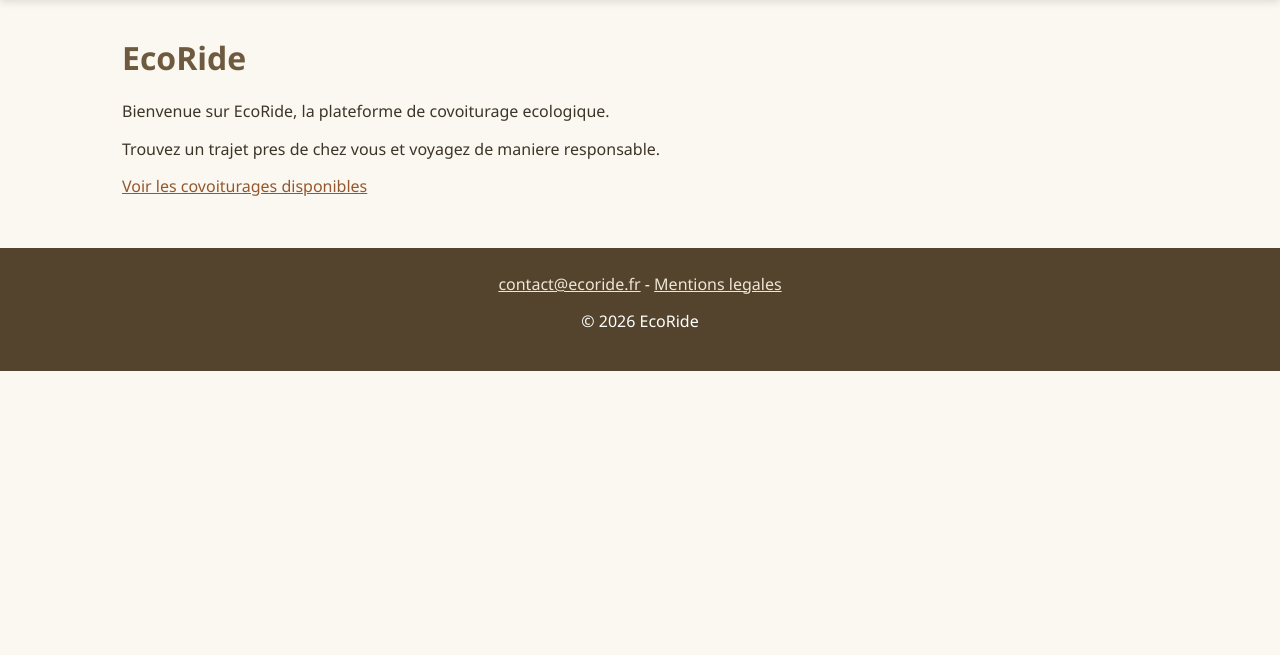
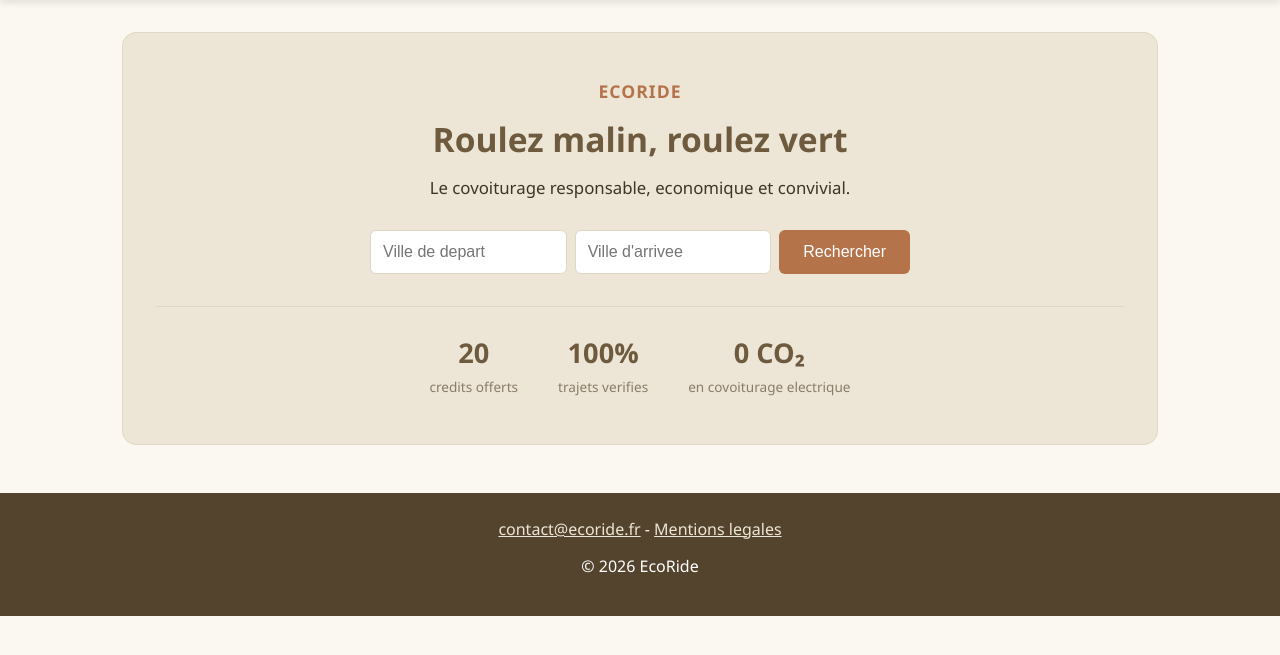
Before and after one commit to Rvlto974/Ecoride, a PHP site: page / in a window 1280 px wide. Shown: the part 68-723 px from the top of the page. Run offline with PHP 8.4, Linux system fonts and the light colour scheme; classes that the project's autoload settings leave out are loaded by file name.

Commit message:
Page d'accueil : banniere avec recherche integree et chiffres cles

```diff
--- a/app/Views/home/index.php
+++ b/app/Views/home/index.php
@@ -1,6 +1,29 @@
-<!-- Contenu specifique de la page d'accueil -->
-<h1>EcoRide</h1>
-<p>Bienvenue sur EcoRide, la plateforme de covoiturage ecologique.</p>
-<p>Trouvez un trajet pres de chez vous et voyagez de maniere responsable.</p>
+<!-- Page d'accueil : banniere avec recherche integree -->
+<section class="banniere">
+    <p class="banniere-marque">EcoRide</p>
+    <h1 class="banniere-titre">Roulez malin, roulez vert</h1>
+    <p class="banniere-soustitre">Le covoiturage responsable, economique et convivial.</p>
 
-<p><a href="/covoiturages">Voir les covoiturages disponibles</a></p>
+    <!-- Recherche rapide : envoie vers la page covoiturages (methode GET) -->
+    <form action="/covoiturages" method="get" class="banniere-recherche" role="search">
+        <input type="text" name="depart" placeholder="Ville de depart" aria-label="Ville de depart">
+        <input type="text" name="arrivee" placeholder="Ville d'arrivee" aria-label="Ville d'arrivee">
+        <button type="submit">Rechercher</button>
+    </form>
+
+    <!-- Chiffres-cles -->
+    <div class="banniere-chiffres">
+        <div class="chiffre">
+            <span class="chiffre-valeur">20</span>
+            <span class="chiffre-label">credits offerts</span>
+        </div>
+        <div class="chiffre">
+            <span class="chiffre-valeur">100%</span>
+            <span class="chiffre-label">trajets verifies</span>
+        </div>
+        <div class="chiffre">
+            <span class="chiffre-valeur">0 CO&#8322;</span>
+            <span class="chiffre-label">en covoiturage electrique</span>
+        </div>
+    </div>
+</section>
--- a/public/css/style.css
+++ b/public/css/style.css
@@ -1,21 +1,19 @@
 /* ===== EcoRide - Feuille de style principale ===== */
 /* Charte "recyclee" : kraft, bois, terre, accent terracotta, touche verte ecolo */
 
-/* Variables de couleurs (centralisees : un seul endroit a modifier) */
 :root {
-    --brun-principal: #6E5A3E;   /* bois / kraft : menu, titres */
-    --brun-fonce: #54442E;       /* survol, footer */
-    --terracotta: #B5734A;       /* accent : boutons d'action */
-    --terracotta-fonce: #93582F; /* survol des boutons */
-    --kraft-clair: #EDE6D6;      /* fond doux : cartes claires, badges */
-    --creme: #FBF8F1;            /* fond de page */
+    --brun-principal: #6E5A3E;
+    --brun-fonce: #54442E;
+    --terracotta: #B5734A;
+    --terracotta-fonce: #93582F;
+    --kraft-clair: #EDE6D6;
+    --creme: #FBF8F1;
     --blanc: #FFFFFF;
-    --vert-ecolo: #5C7A4A;       /* touche verte : badge ecologique */
-    --texte: #3D3528;            /* brun tres fonce pour le texte */
-    --bordure: #E0D7C4;          /* bordures douces */
+    --vert-ecolo: #5C7A4A;
+    --texte: #3D3528;
+    --bordure: #E0D7C4;
 }
 
-/* Reset de base */
 * {
     margin: 0;
     padding: 0;
@@ -56,7 +54,6 @@ header nav a:hover {
     opacity: 0.75;
 }
 
-/* Le premier lien (logo EcoRide) plus gros */
 header nav a:first-child {
     font-size: 1.4rem;
     font-weight: 700;
@@ -89,10 +86,91 @@ p {
     margin-bottom: 0.75rem;
 }
 
-/* Liens dans le contenu */
 main a {
     color: var(--terracotta-fonce);
     font-weight: 500;
+}
+
+/* ===== Banniere d'accueil ===== */
+.banniere {
+    background-color: var(--kraft-clair);
+    border: 1px solid var(--bordure);
+    border-radius: 14px;
+    padding: 2.75rem 2rem;
+    text-align: center;
+}
+
+.banniere-marque {
+    font-size: 1.1rem;
+    font-weight: 600;
+    color: var(--terracotta);
+    letter-spacing: 1px;
+    text-transform: uppercase;
+    margin-bottom: 0.5rem;
+}
+
+.banniere-titre {
+    font-size: 2.1rem;
+    color: var(--brun-principal);
+    margin-bottom: 0.5rem;
+}
+
+.banniere-soustitre {
+    font-size: 1.05rem;
+    color: var(--texte);
+    margin-bottom: 1.75rem;
+}
+
+/* Barre de recherche dans la banniere */
+.banniere-recherche {
+    display: flex;
+    gap: 8px;
+    max-width: 540px;
+    margin: 0 auto 2rem;
+    flex-wrap: wrap;
+    background: none;
+    border: none;
+    padding: 0;
+}
+
+.banniere-recherche input {
+    flex: 1;
+    min-width: 130px;
+    padding: 0.75rem;
+    border: 1px solid var(--bordure);
+    border-radius: 6px;
+    background-color: var(--blanc);
+    margin-bottom: 0;
+}
+
+.banniere-recherche button {
+    flex-shrink: 0;
+}
+
+/* Chiffres-cles */
+.banniere-chiffres {
+    display: flex;
+    gap: 2.5rem;
+    justify-content: center;
+    flex-wrap: wrap;
+    border-top: 1px solid var(--bordure);
+    padding-top: 1.5rem;
+}
+
+.chiffre {
+    text-align: center;
+}
+
+.chiffre-valeur {
+    display: block;
+    font-size: 1.7rem;
+    font-weight: 700;
+    color: var(--brun-principal);
+}
+
+.chiffre-label {
+    font-size: 0.85rem;
+    color: #8a7d68;
 }
 
 /* ===== Formulaires ===== */
@@ -160,7 +238,6 @@ ul {
     font-size: 1.15rem;
 }
 
-/* Liens dans les cartes */
 li a {
     color: var(--terracotta-fonce);
     font-weight: 500;
```
